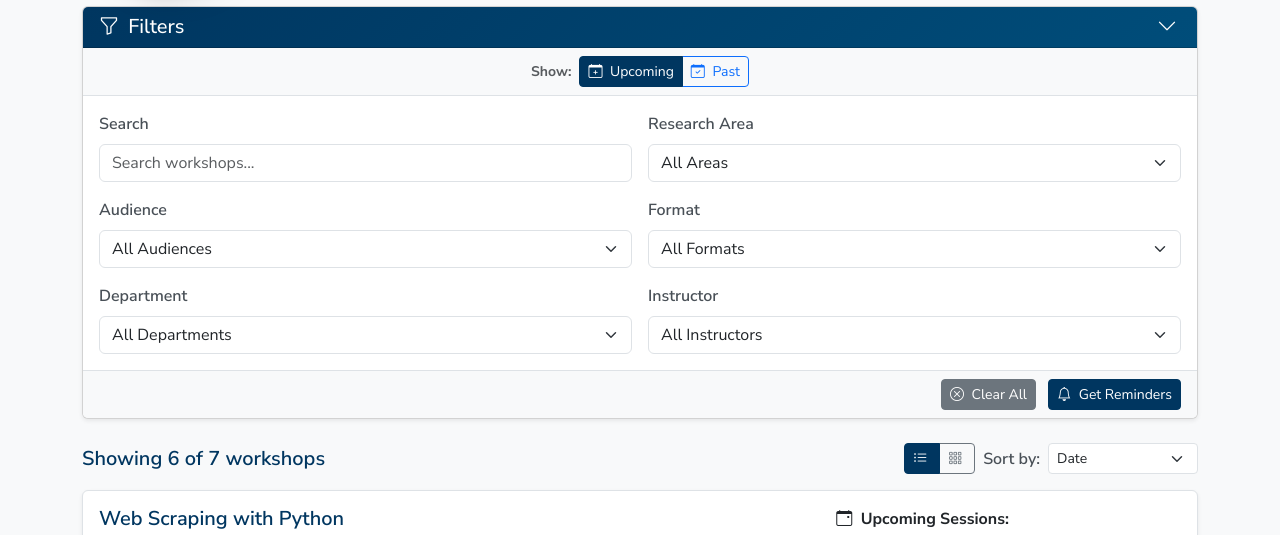
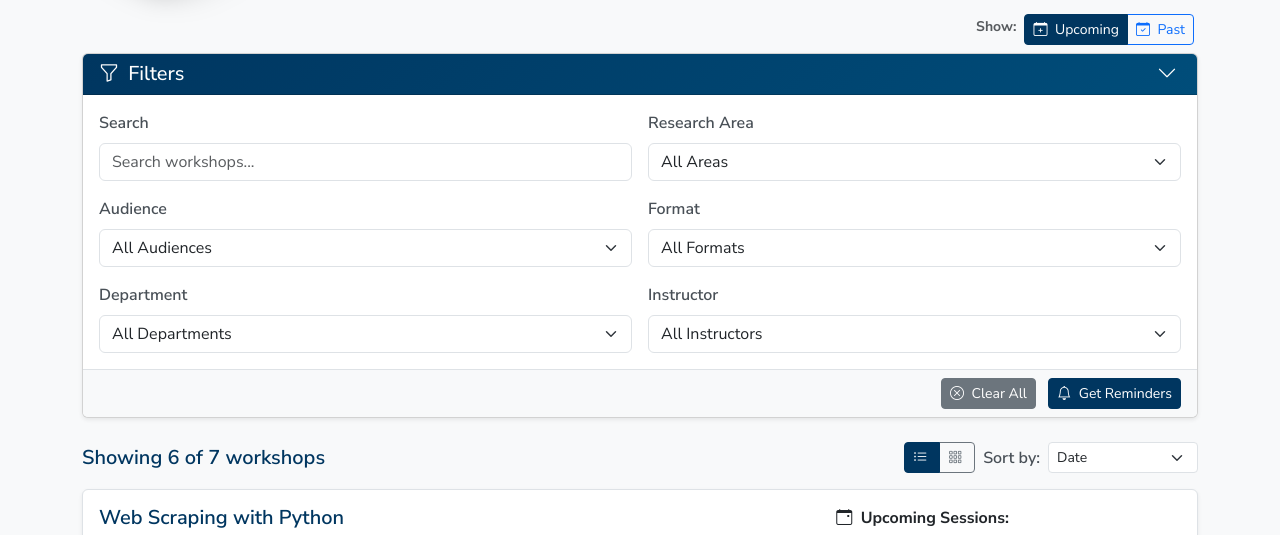
Before and after one commit to UCSB-Library-Research-Data-Services/rds-ws-catalogue, a plain HTML site: page index.html in a window 1280 px wide. Shown: the part 194-729 px from the top of the page. Drawn offline with nearby package versions, Linux system fonts and the light colour scheme.

Commit message:
Add margin to upcoming workshops section and update CSS version

```diff
--- a/assets/css/app.css
+++ b/assets/css/app.css
@@ -87,6 +87,12 @@ header .lead {
     header .container .row > div {
         padding-left: 0;
     }
+}
+
+/* Upcoming and Previous Workshops */
+
+.upcoming-workshops {
+    margin-right: 1rem;
 }
 
 /* Collapsible Filters */
--- a/index.html
+++ b/index.html
@@ -6,7 +6,7 @@
         <title>RDS Workshops Catalogue</title>
         <link href="https://cdn.jsdelivr.net/npm/bootstrap@5.3.8/dist/css/bootstrap.min.css" rel="stylesheet" integrity="sha384-sRIl4kxILFvY47J16cr9ZwB07vP4J8+LH7qKQnuqkuIAvNWLzeN8tE5YBujZqJLB" crossorigin="anonymous">
         <link href="https://cdn.jsdelivr.net/npm/bootstrap-icons@1.11.3/font/bootstrap-icons.min.css" rel="stylesheet">
-        <link rel="stylesheet" href="assets/css/app.css?v=0.0.22">
+        <link rel="stylesheet" href="assets/css/app.css?v=0.0.23">
     </head>
     <body>
         <div class="container-fluid">
@@ -25,16 +25,8 @@
             <div class="container">
                 <!-- Filters Section -->
                 <div class="row mb-4">
-                    <div class="col-12">
-                        <div class="card shadow-sm">
-                            <div class="card-header bg-primary text-white" role="button" data-bs-toggle="collapse" data-bs-target="#filtersCollapse" aria-expanded="true" aria-controls="filtersCollapse">
-                                <h5 class="mb-0 d-flex justify-content-between align-items-center">
-                                    <span><i class="bi bi-funnel"></i> Filters</span>
-                                    <i class="bi bi-chevron-down collapse-icon"></i>
-                                </h5>
-                            </div>
-                            <div class="card-body bg-light border-bottom py-2">
-                                <div class="d-flex justify-content-center align-items-center gap-2">
+                    <div class="card-body bg-light py-2 upcoming-workshops">
+                                <div class="d-flex justify-content-end align-items-right gap-2">
                                     <small class="text-muted fw-bold">Show:</small>
                                     <div class="btn-group btn-group-sm" role="group" aria-label="Timeframe toggle">
                                         <button type="button" class="btn btn-outline-primary active" id="upcomingBtn" data-timeframe="upcoming">
@@ -46,6 +38,15 @@
                                     </div>
                                 </div>
                             </div>
+                    <div class="col-12">
+                        <div class="card shadow-sm">
+                            <div class="card-header bg-primary text-white" role="button" data-bs-toggle="collapse" data-bs-target="#filtersCollapse" aria-expanded="true" aria-controls="filtersCollapse">
+                                <h5 class="mb-0 d-flex justify-content-between align-items-center">
+                                    <span><i class="bi bi-funnel"></i> Filters</span>
+                                    <i class="bi bi-chevron-down collapse-icon"></i>
+                                </h5>
+                            </div>
+
                             <div class="collapse show" id="filtersCollapse">
                                 <div class="card-body">
                                     <div class="row g-3">
```
